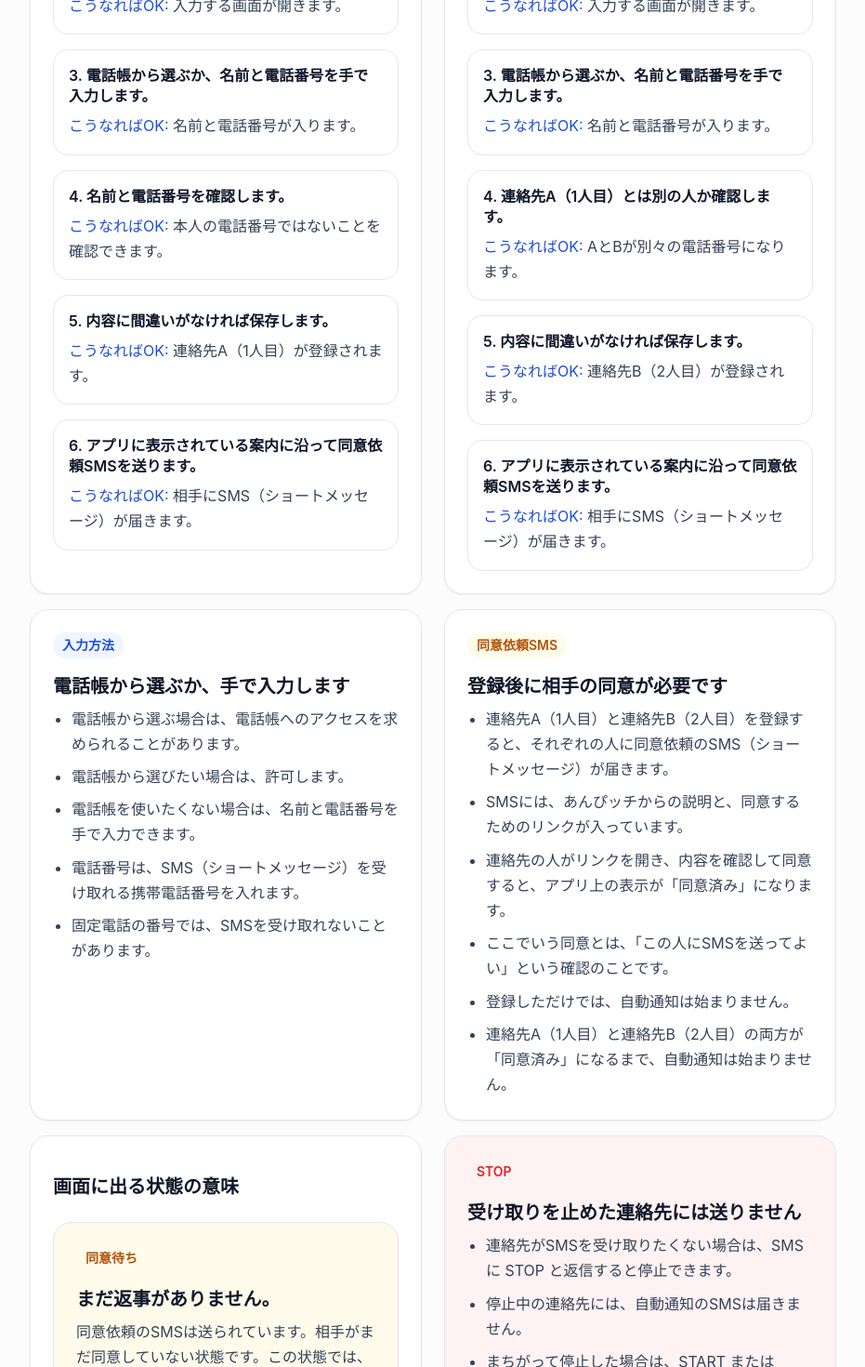
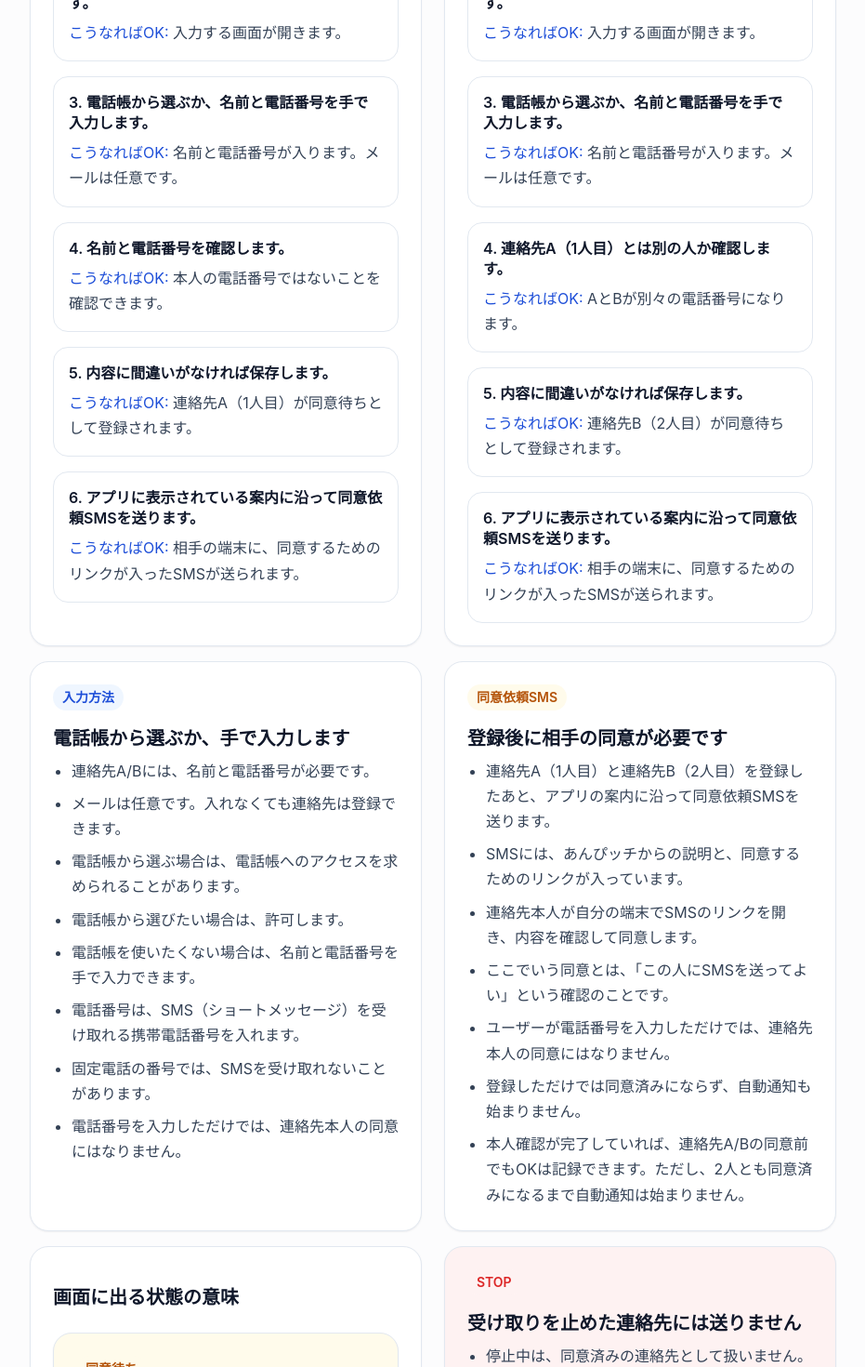
Before and after one commit to OPP-studio-macchino/anpi-watch-landing, a Next.js app: page /manual in a window 1280 px wide. Shown: the part 4540-6010 px from the top of the page at 93% size, without its empty margins (330-1261 px from the left). Built offline with nearby package versions, Linux system fonts and the light colour scheme; no server answers.

Commit message:
fix: 登録フロー

```diff
--- a/components/manual/ManualPage.tsx
+++ b/components/manual/ManualPage.tsx
@@ -319,7 +319,7 @@ export function ManualPage() {
                                 id="contacts-title"
                                 eyebrow="連絡先の登録"
                                 title="連絡先A・Bを登録する"
-                                description="本人確認が終わったら、連絡先A（1人目）と連絡先B（2人目）を登録します。連絡先A・Bは、長い時間OKを押せなかった時に、SMS（ショートメッセージ）で知らせる相手です。同意とは「この人にSMSを送ってよい」という確認です。登録しただけでは始まりません。2人とも同意済みになってから始まります。"
+                                description="本人確認が終わったら、連絡先A（1人目）と連絡先B（2人目）を登録します。連絡先A/Bには名前と電話番号が必要で、メールは任意です。登録は同意依頼の準備で、登録しただけでは同意済みになりません。連絡先本人がSMSのリンクを開いて同意します。本人確認が完了していれば、連絡先2人の同意前でもOKは記録できます。ただし、2人とも同意済みになるまで自動通知は始まりません。"
                             />
 
                             <div className={styles.rowList}>
@@ -437,15 +437,15 @@ export function ManualPage() {
 
                             <div className={styles.split}>
                                 <article className={`${styles.card} ${styles.toneSuccess}`}>
-                                    <StatusBadge tone="success" label="登録完了の目安" />
-                                    <h3>4つそろったら確認できます</h3>
+                                    <StatusBadge tone="success" label="登録と同意の目安" />
+                                    <h3>4つそろったら自動通知の準備を確認できます</h3>
                                     <ul className={styles.list}>
                                         {contactCompletionChecks.map((item) => (
                                             <li key={item}>{item}</li>
                                         ))}
                                     </ul>
                                     <p>
-                                        まだ「同意待ち」が残っている場合は、相手にSMSを確認してもらいます。
+                                        まだ「同意待ち」が残っている場合は、相手にSMSのリンクを確認してもらいます。
                                     </p>
                                     <p>
                                         「停止中」がある場合は、その連絡先にはSMSを送れません。必要に応じて、別の連絡先を登録してください。
@@ -456,7 +456,7 @@ export function ManualPage() {
                                     <StatusBadge tone="warning" label="最後に確認" />
                                     <h3>登録しただけでは準備完了ではありません</h3>
                                     <p>
-                                        連絡先登録で大事なのは、2人を登録することだけではありません。2人とも、SMSを受け取ることに同意している必要があります。「連絡先A」と「連絡先B」の両方が「同意済み」になっているか、最後に確認してください。
+                                        連絡先登録では、2人を登録することと、2人が同意済みになることを分けて確認します。電話番号を入力しただけでは同意済みではありません。本人確認が完了していれば同意前でもOKは記録できますが、自動通知は連絡先Aと連絡先Bの両方が同意済みになるまで始まりません。
                                     </p>
                                 </article>
                             </div>
--- a/components/manual/manualData.ts
+++ b/components/manual/manualData.ts
@@ -88,49 +88,53 @@ export const contactMessageExample = [
 export const contactASteps = [
   { title: "アプリで「連絡先」画面を開きます。", outcome: "連絡先A（1人目）と連絡先B（2人目）の枠が見えます。" },
   { title: "連絡先A（1人目）の登録ボタンを押します。", outcome: "入力する画面が開きます。" },
-  { title: "電話帳から選ぶか、名前と電話番号を手で入力します。", outcome: "名前と電話番号が入ります。" },
+  { title: "電話帳から選ぶか、名前と電話番号を手で入力します。", outcome: "名前と電話番号が入ります。メールは任意です。" },
   { title: "名前と電話番号を確認します。", outcome: "本人の電話番号ではないことを確認できます。" },
-  { title: "内容に間違いがなければ保存します。", outcome: "連絡先A（1人目）が登録されます。" },
-  { title: "アプリに表示されている案内に沿って同意依頼SMSを送ります。", outcome: "相手にSMS（ショートメッセージ）が届きます。" }
+  { title: "内容に間違いがなければ保存します。", outcome: "連絡先A（1人目）が同意待ちとして登録されます。" },
+  { title: "アプリに表示されている案内に沿って同意依頼SMSを送ります。", outcome: "相手の端末に、同意するためのリンクが入ったSMSが送られます。" }
 ] as const;
 
 export const contactBSteps = [
   { title: "アプリで「連絡先」画面を開きます。", outcome: "連絡先B（2人目）の枠が見えます。" },
   { title: "連絡先B（2人目）の登録ボタンを押します。", outcome: "入力する画面が開きます。" },
-  { title: "電話帳から選ぶか、名前と電話番号を手で入力します。", outcome: "名前と電話番号が入ります。" },
+  { title: "電話帳から選ぶか、名前と電話番号を手で入力します。", outcome: "名前と電話番号が入ります。メールは任意です。" },
   { title: "連絡先A（1人目）とは別の人か確認します。", outcome: "AとBが別々の電話番号になります。" },
-  { title: "内容に間違いがなければ保存します。", outcome: "連絡先B（2人目）が登録されます。" },
-  { title: "アプリに表示されている案内に沿って同意依頼SMSを送ります。", outcome: "相手にSMS（ショートメッセージ）が届きます。" }
+  { title: "内容に間違いがなければ保存します。", outcome: "連絡先B（2人目）が同意待ちとして登録されます。" },
+  { title: "アプリに表示されている案内に沿って同意依頼SMSを送ります。", outcome: "相手の端末に、同意するためのリンクが入ったSMSが送られます。" }
 ] as const;
 
 export const contactInputNotes = [
+  "連絡先A/Bには、名前と電話番号が必要です。",
+  "メールは任意です。入れなくても連絡先は登録できます。",
   "電話帳から選ぶ場合は、電話帳へのアクセスを求められることがあります。",
   "電話帳から選びたい場合は、許可します。",
   "電話帳を使いたくない場合は、名前と電話番号を手で入力できます。",
   "電話番号は、SMS（ショートメッセージ）を受け取れる携帯電話番号を入れます。",
-  "固定電話の番号では、SMSを受け取れないことがあります。"
+  "固定電話の番号では、SMSを受け取れないことがあります。",
+  "電話番号を入力しただけでは、連絡先本人の同意にはなりません。"
 ] as const;
 
 export const contactConsentNotes = [
-  "連絡先A（1人目）と連絡先B（2人目）を登録すると、それぞれの人に同意依頼のSMS（ショートメッセージ）が届きます。",
+  "連絡先A（1人目）と連絡先B（2人目）を登録したあと、アプリの案内に沿って同意依頼SMSを送ります。",
   "SMSには、あんぴッチからの説明と、同意するためのリンクが入っています。",
-  "連絡先の人がリンクを開き、内容を確認して同意すると、アプリ上の表示が「同意済み」になります。",
+  "連絡先本人が自分の端末でSMSのリンクを開き、内容を確認して同意します。",
   "ここでいう同意とは、「この人にSMSを送ってよい」という確認のことです。",
-  "登録しただけでは、自動通知は始まりません。",
-  "連絡先A（1人目）と連絡先B（2人目）の両方が「同意済み」になるまで、自動通知は始まりません。"
+  "ユーザーが電話番号を入力しただけでは、連絡先本人の同意にはなりません。",
+  "登録しただけでは同意済みにならず、自動通知も始まりません。",
+  "本人確認が完了していれば、連絡先A/Bの同意前でもOKは記録できます。ただし、2人とも同意済みになるまで自動通知は始まりません。"
 ] as const;
 
 export const contactStatusStates = [
   {
     label: "同意待ち",
     summary: "まだ返事がありません。",
-    detail: "同意依頼のSMSは送られています。相手がまだ同意していない状態です。この状態では、自動通知は始まりません。",
+    detail: "連絡先を登録し、同意依頼SMSを送ったあと、本人の同意を待っている状態です。この状態では、自動通知は始まりません。",
     tone: "warning"
   },
   {
     label: "同意済み",
     summary: "相手が同意しています。",
-    detail: "相手が内容を確認し、SMSを受け取ることに同意した状態です。AとBの両方が同意済みになると、準備完了です。",
+    detail: "連絡先本人がSMSのリンクを開き、内容を確認して同意した状態です。AとBの両方が同意済みになると、自動通知の準備が完了します。",
     tone: "success"
   },
   {
@@ -142,10 +146,9 @@ export const contactStatusStates = [
 ] as const;
 
 export const contactStopNotes = [
-  "連絡先がSMSを受け取りたくない場合は、SMSに STOP と返信すると停止できます。",
-  "停止中の連絡先には、自動通知のSMSは届きません。",
-  "まちがって停止した場合は、START または UNSTOP と返信すると受信を再開できます。",
-  "受信を再開したあとも、もう一度Webで同意が必要になる場合があります。"
+  "停止中は、同意済みの連絡先として扱いません。",
+  "停止中の連絡先には、自動通知のSMSを送りません。",
+  "連絡先A/Bのどちらかが停止中の場合は、2人とも同意済みになるまで自動通知は始まりません。"
 ] as const;
 
 export const contactTroubles = [
@@ -163,7 +166,7 @@ export const contactTroubles = [
   },
   {
     question: "連絡先の人が同意してくれない",
-    answers: ["同意してくれない人には、無理に登録しません。", "あんぴッチは、相手の同意があって初めてSMSを送ります。", "別の家族、友人、近所の人など、協力してくれる人を選びます。"]
+    answers: ["同意してくれない人には、無理に登録しません。", "自動通知は、相手の同意があって初めて送ります。", "別の家族、友人、近所の人など、協力してくれる人を選びます。"]
   },
   {
     question: "電話帳から選べない",
@@ -172,8 +175,8 @@ export const contactTroubles = [
 ] as const;
 
 export const contactCompletionChecks = [
-  "連絡先A（1人目）が登録されている",
-  "連絡先B（2人目）が登録されている",
+  "連絡先A（1人目）の名前と電話番号が登録されている",
+  "連絡先B（2人目）の名前と電話番号が登録されている",
   "連絡先A（1人目）が「同意済み」になっている",
   "連絡先B（2人目）が「同意済み」になっている"
 ] as const;
```
